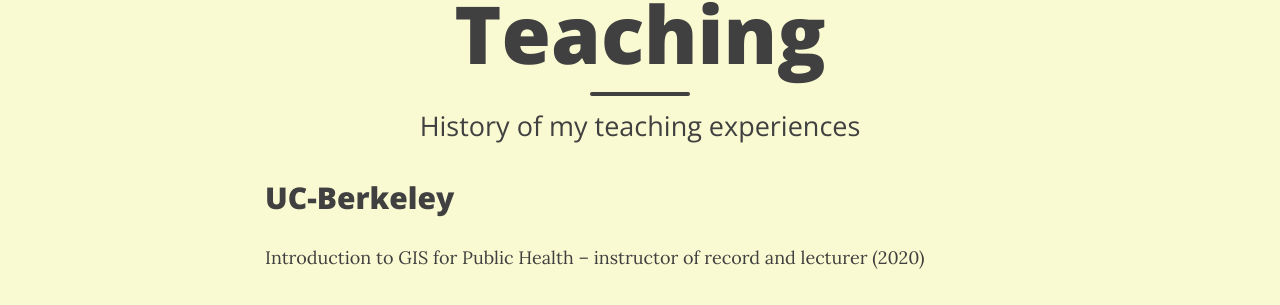
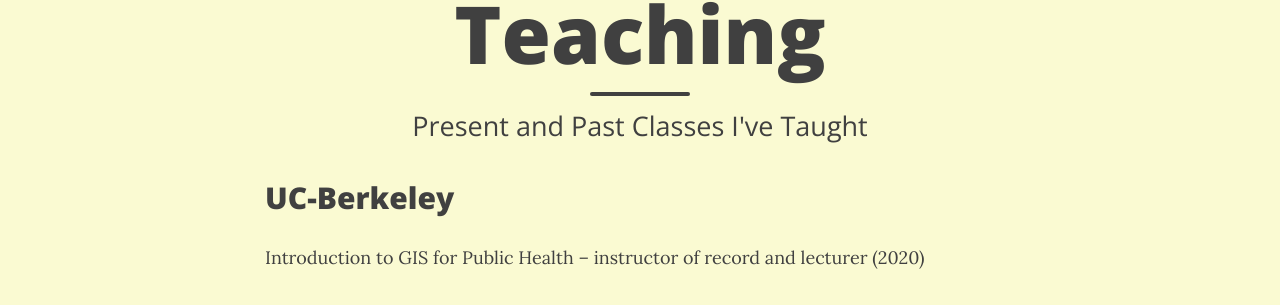
Before and after one commit to tomasleon/tomasleon.github.io, a Jekyll site: the page built from teaching.md, in a window 1280 px wide and 900 px high. Shown: the part 141-446 px from the top of the window. Built offline with Jekyll 4.4.1, drawn with Linux system fonts in a browser that asks for light colours; nearby versions of some CDN libraries.

Commit message:
small change to subtitle

```diff
--- a/teaching.md
+++ b/teaching.md
@@ -1,7 +1,7 @@
 ---
 layout: page
 title: Teaching
-subtitle: History of my teaching experiences
+subtitle: Present and Past Classes I've Taught
 ---
 
 ## UC-Berkeley
```
